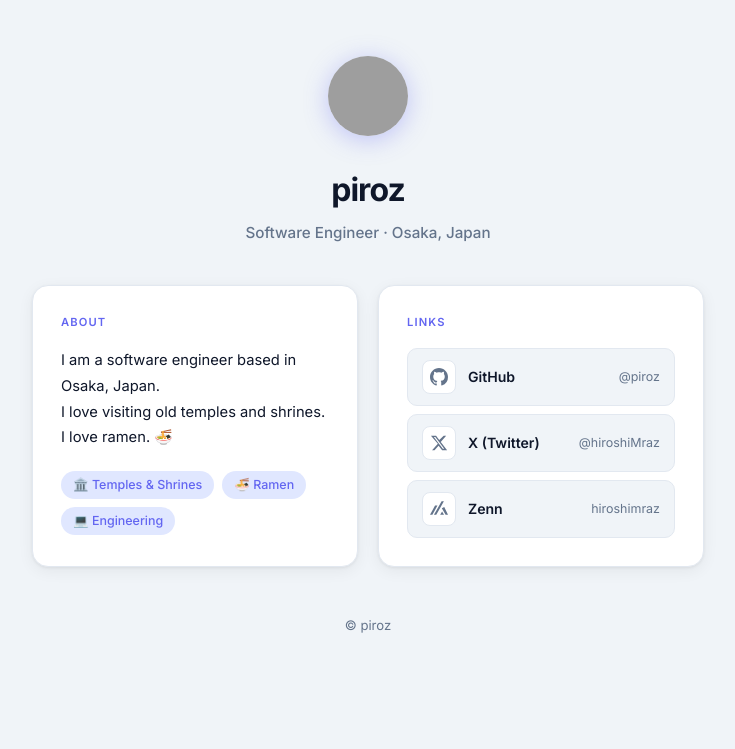
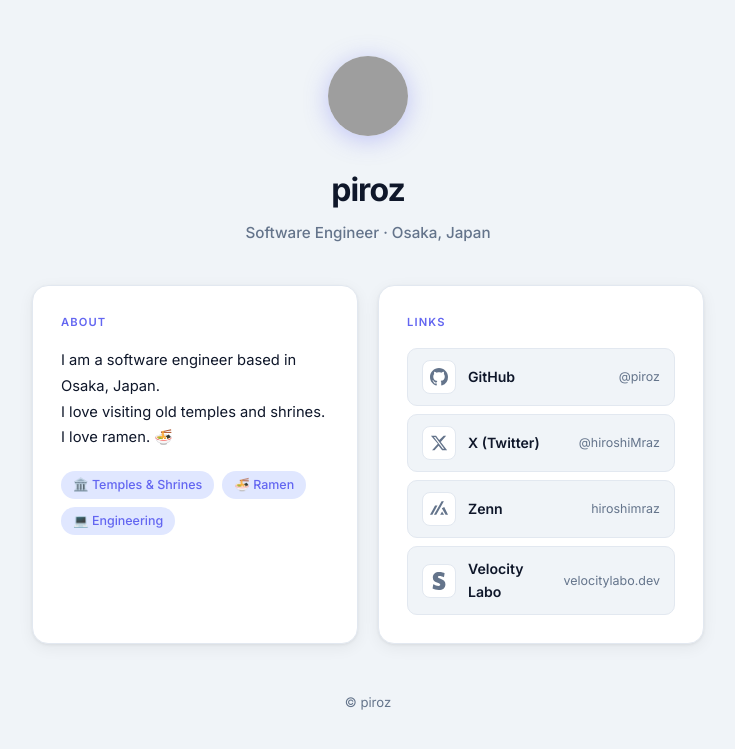
Before and after one commit to piroz/piroz.github.io, a Jekyll site: the page built from docs/index.md, in a window 1280 px wide, cut to the strip 0-749 px from the top of the page. Shown: the whole strip, without its empty margins (272-1007 px from the left). Built offline with Jekyll 4.4.1, drawn with Linux system fonts in a browser that asks for light colours; grey boxes are pictures that could not be loaded.

Commit message:
Links に Velocity Labo (velocitylabo.dev) を追加

```diff
--- a/docs/_layouts/default.html
+++ b/docs/_layouts/default.html
@@ -78,6 +78,17 @@
               <span class="link-sub">hiroshimraz</span>
             </a>
           </li>
+          <li>
+            <a href="https://velocitylabo.dev/" class="link-item" target="_blank" rel="noopener">
+              <span class="link-icon">
+                <svg viewBox="0 0 24 24" fill="currentColor" width="18" height="18" aria-hidden="true">
+                  <path d="M13.976 9.15c-2.172-.806-3.356-1.426-3.356-2.409 0-.831.683-1.305 1.901-1.305 2.227 0 4.515.858 6.09 1.631l.89-5.494C18.252.975 15.697 0 12.165 0 9.667 0 7.589.654 6.104 1.872 4.56 3.147 3.757 4.992 3.757 7.218c0 4.039 2.467 5.76 6.476 7.219 2.585.92 3.445 1.574 3.445 2.583 0 .98-.84 1.545-2.354 1.545-1.875 0-4.965-.921-6.99-2.109l-.9 5.555C5.175 22.99 8.385 24 11.714 24c2.641 0 4.843-.624 6.328-1.813 1.664-1.305 2.525-3.236 2.525-5.732 0-4.128-2.524-5.851-6.591-7.305z"/>
+                </svg>
+              </span>
+              <span class="link-label">Velocity Labo</span>
+              <span class="link-sub">velocitylabo.dev</span>
+            </a>
+          </li>
         </ul>
       </section>
 
```
